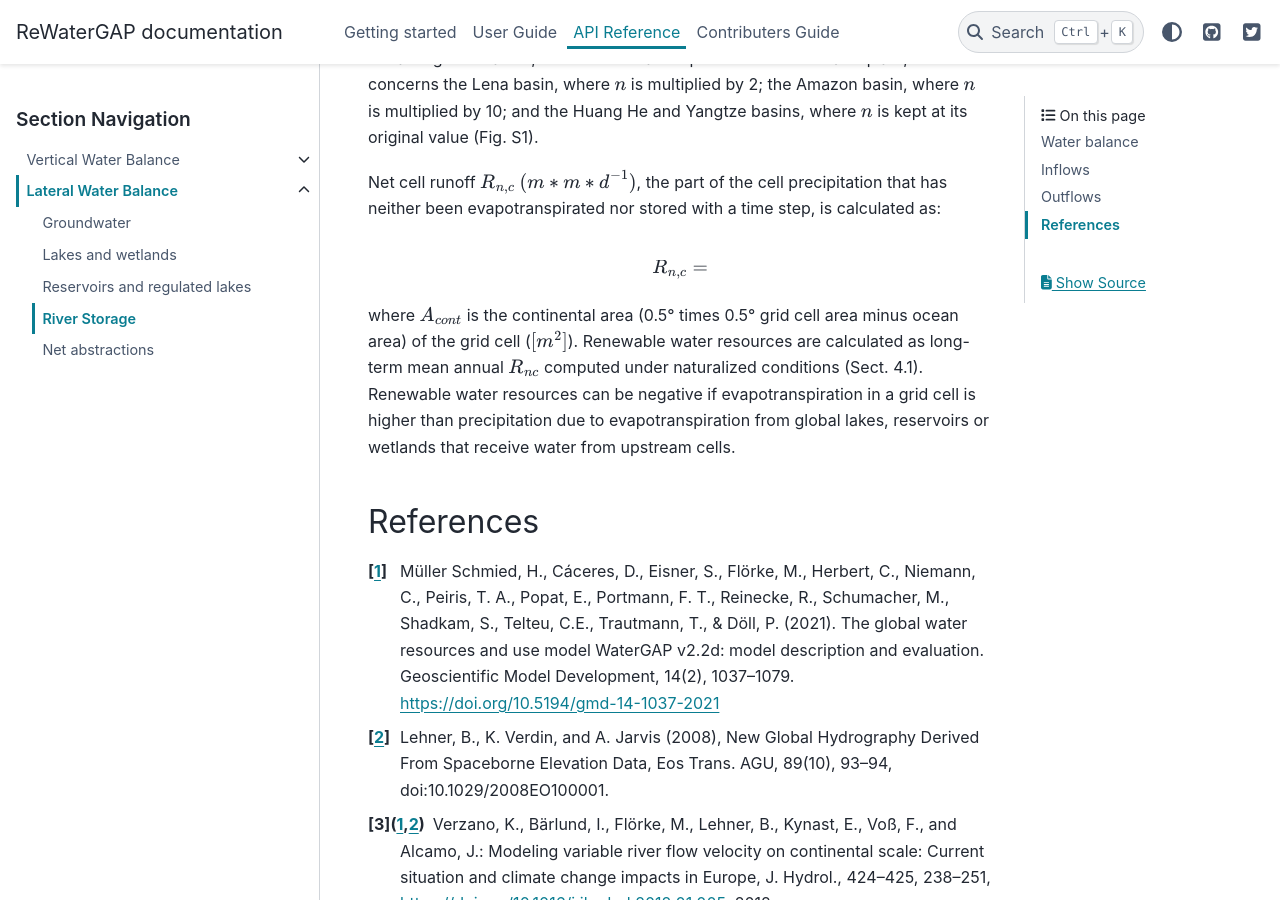
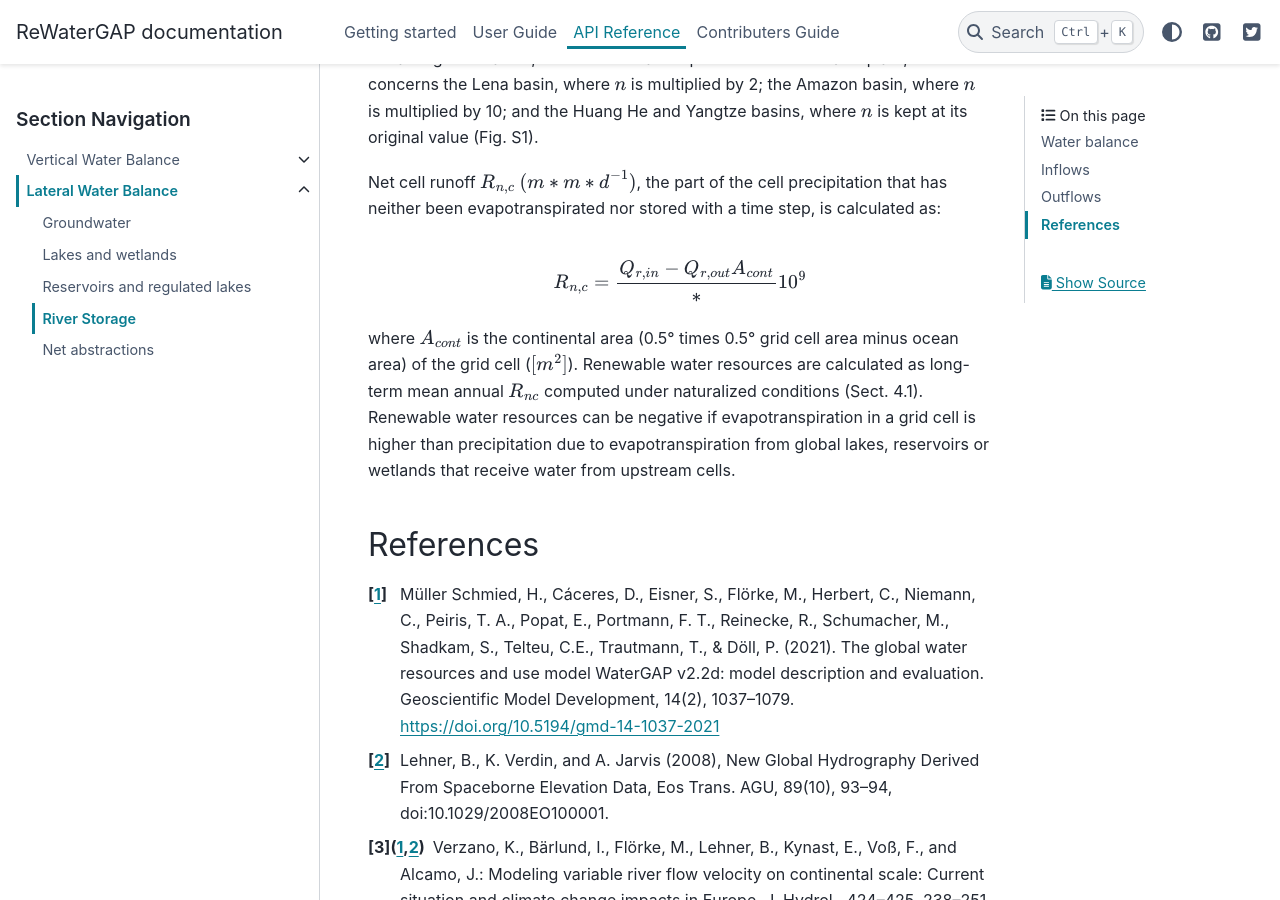
Before and after one commit to HydrologyFrankfurt/ReWaterGAP, a Sphinx documentation site: the page built from docs/api_docs/lateral_water_balance/river.rst, in a window 1280 px wide and 900 px high, scrolled down 2633 px. Built offline with Sphinx 7.4.7 and the PyData theme 0.15.4, drawn with Linux system fonts in a browser that asks for light colours; pages that are not in the unit, such as notebooks, are missing from menus.

Commit message:
Update river.rst

```diff
--- a/docs/api_docs/lateral_water_balance/river.rst
+++ b/docs/api_docs/lateral_water_balance/river.rst
@@ -67,7 +67,7 @@ The roughness coefficient :math:`{n}` of each grid cell is calculated according
 Net cell runoff :math:`{R}_{n,c}` :math:`({m}*{m*d}^{-1})`, the part of the cell precipitation that has neither been evapotranspirated nor stored with a time step, is calculated as:
 
 .. math::
-	{R}_{n,c} =
+	{R}_{n,c} = \frac{{{Q}_{r,in}-{Q}_{r,out}}{{A}_{cont}}}*{10}^{9}
 
 where :math:`{A}_{cont}` is the continental area (0.5° \times 0.5° grid cell area minus ocean area) of the grid cell (:math:`[m^2]`). Renewable water resources are calculated as long-term mean annual :math:`{R}_{nc}` computed under naturalized conditions (Sect. 4.1). Renewable water resources can be negative if evapotranspiration in a grid cell is higher than precipitation due to evapotranspiration from global lakes, reservoirs or wetlands that receive water from upstream cells.
 
```
